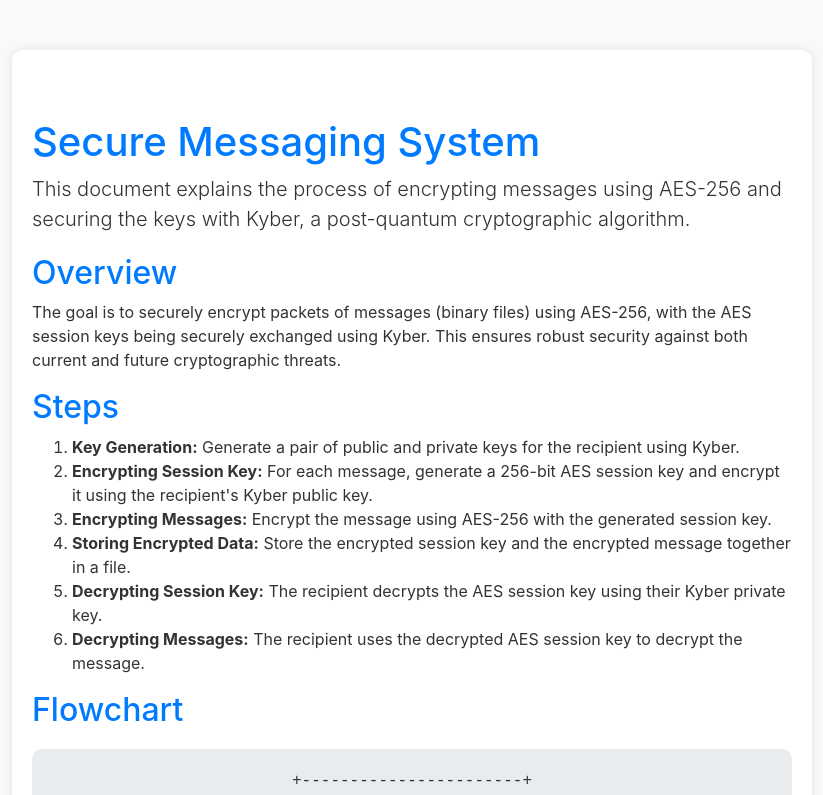
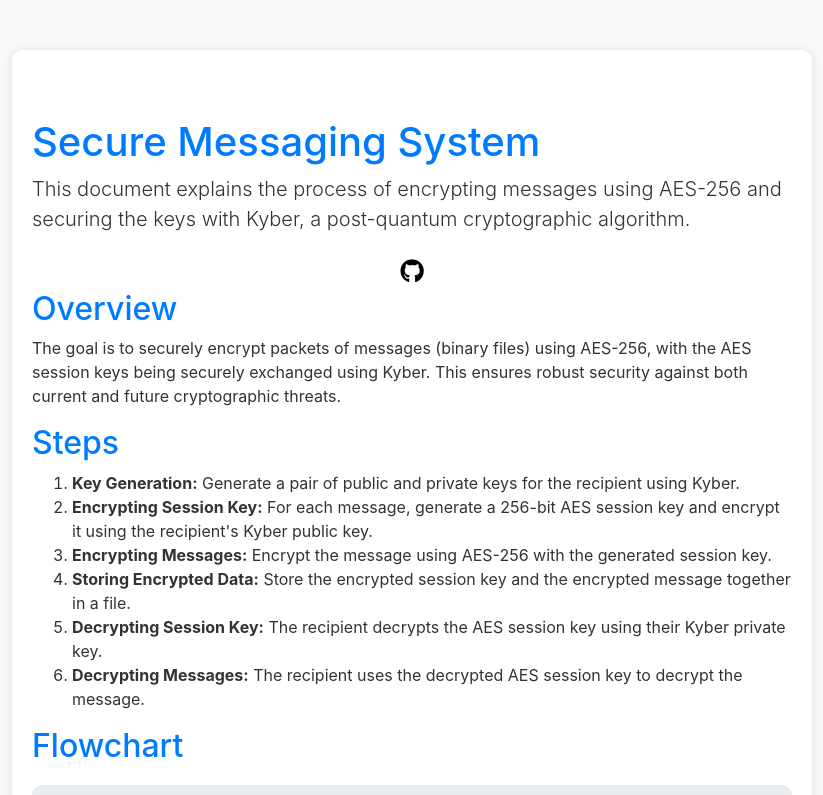
Before and after one commit to abhisekjha/pqc_aes_multipath, a plain HTML site: page index.html in a window 1280 px wide. Shown: the top 795 px of the page, without its empty margins (228-1051 px from the left). Drawn offline with nearby package versions, Linux system fonts and the light colour scheme.

Commit message:
fixed some mirror hyperlink issues

```diff
--- a/index.html
+++ b/index.html
@@ -5,6 +5,7 @@
     <meta name="viewport" content="width=device-width, initial-scale=1.0">
     <title>Secure Messaging System</title>
     <link href="https://stackpath.bootstrapcdn.com/bootstrap/4.5.2/css/bootstrap.min.css" rel="stylesheet">
+    <link rel="stylesheet" href="https://cdnjs.cloudflare.com/ajax/libs/font-awesome/5.15.4/css/all.min.css">
     <style>
         body {
             background-color: #f8f9fa;
@@ -29,29 +30,24 @@
             border-radius: 10px;
             margin: 20px 0;
         }
-        /* styles.css */
         .media-icons {
             display: flex;
             justify-content: center; /* Center the icons */
             align-items: center; /* Center the icons vertically */
             margin-top: 20px; /* Adjust the top margin as needed */
         }
-
         .px-4 {
             padding-left: 16px; /* Adjust the padding values as needed */
             padding-right: 16px;
         }
-
         .media-icons a {
             color: #000; /* Set the icon color */
             font-size: 24px; /* Adjust the icon size */
             transition: color 0.3s ease; /* Smooth transition for hover effect */
         }
-
         .media-icons a:hover {
             color: #007bff; /* Change the color on hover */
         }
-
     </style>
 </head>
 <body>
```
Lines whose indentation alone changed are shown as unchanged.
